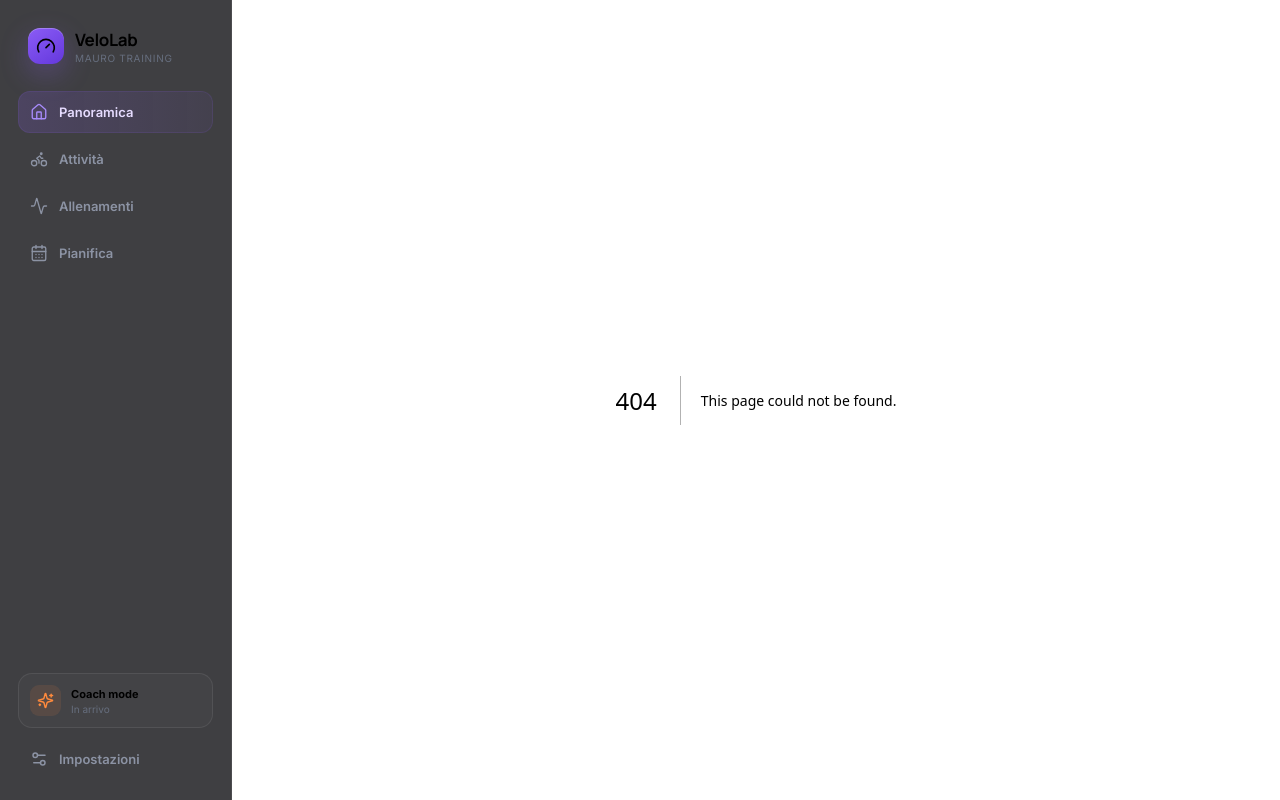
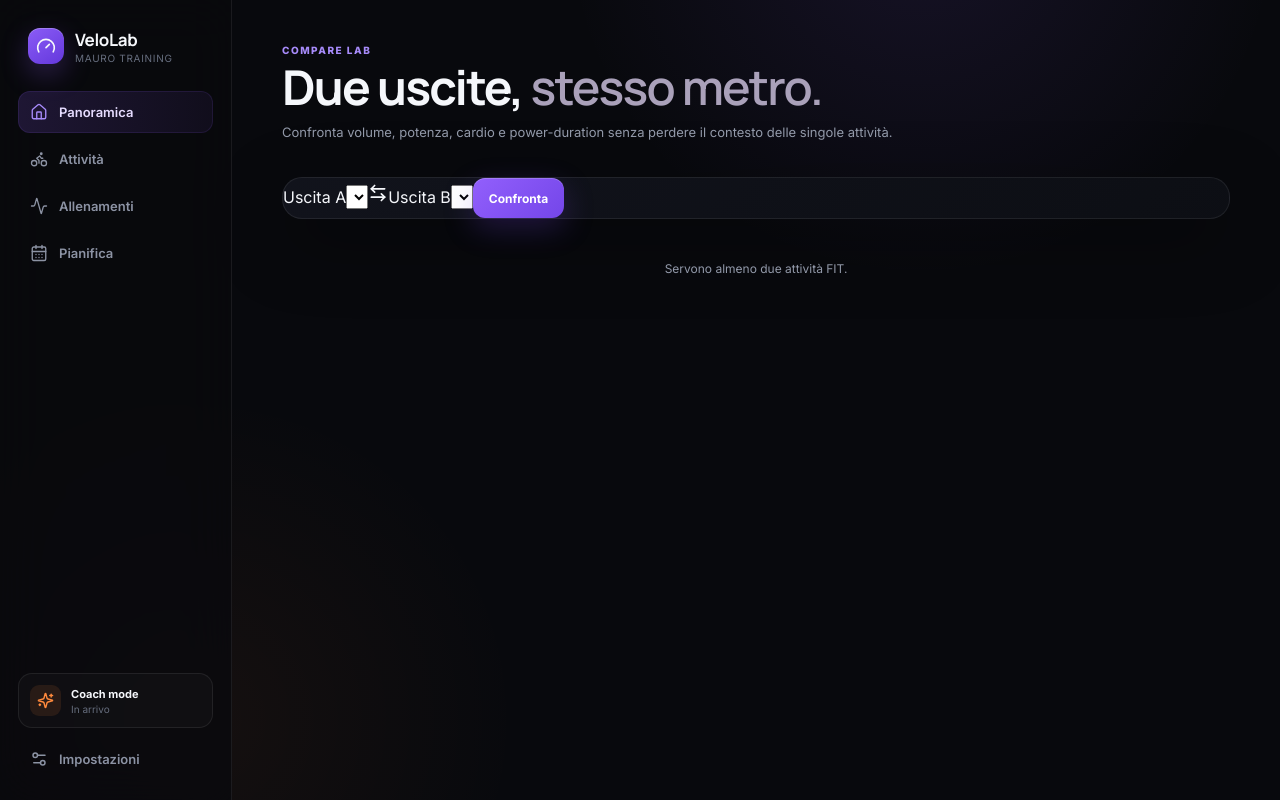
Before and after one commit to MauroPot2/garminactivities, a Next.js app in the folder web/: page /compare in a window 1280 px wide. Before the commit this address had no page. Built offline with nearby package versions, Linux system fonts and the light colour scheme.

Commit message:
feat: add activity comparison workspace

```diff
--- /dev/null
+++ b/web/app/compare/page.tsx
@@ -0,0 +1,55 @@
+import { ArrowLeftRight, Bike, Gauge, HeartPulse, Mountain, Timer, Zap } from "lucide-react";
+import { getActivities, getActivity } from "@/lib/fit";
+import { formatDate, formatDuration, formatNumber } from "@/lib/format";
+
+export const dynamic = "force-dynamic";
+
+type Params = { a?: string; b?: string };
+
+function delta(a?: number, b?: number, digits = 0, suffix = "") {
+  if (a === undefined || b === undefined) return "—";
+  const value = a - b;
+  return `${value > 0 ? "+" : ""}${formatNumber(value, digits)}${suffix}`;
+}
+
+export default async function ComparePage({ searchParams }: { searchParams: Promise<Params> }) {
+  const params = await searchParams;
+  const activities = getActivities(120);
+  const fileA = params.a && activities.some((activity) => activity.file === params.a) ? params.a : activities[0]?.file;
+  const fileB = params.b && activities.some((activity) => activity.file === params.b) ? params.b : activities[1]?.file;
+  const a = fileA ? getActivity(fileA) : undefined;
+  const b = fileB ? getActivity(fileB) : undefined;
+
+  return <div className="pageWrap comparePage">
+    <header className="topbar"><div><div className="eyebrow">COMPARE LAB</div><h1>Due uscite, <span>stesso metro.</span></h1><p>Confronta volume, potenza, cardio e power-duration senza perdere il contesto delle singole attività.</p></div></header>
+
+    <form className="panel comparePicker" method="get">
+      <label><span>Uscita A</span><select name="a" defaultValue={fileA}>{activities.map((activity) => <option key={activity.file} value={activity.file}>{formatDate(activity.date, true)} · {formatNumber(activity.distanceKm,1)} km</option>)}</select></label>
+      <ArrowLeftRight size={20}/>
+      <label><span>Uscita B</span><select name="b" defaultValue={fileB}>{activities.map((activity) => <option key={activity.file} value={activity.file}>{formatDate(activity.date, true)} · {formatNumber(activity.distanceKm,1)} km</option>)}</select></label>
+      <button className="primaryButton" type="submit">Confronta</button>
+    </form>
+
+    {a && b ? <>
+      <section className="compareHeroGrid">
+        {[a,b].map((activity,index) => <div className={`panel compareHero compare-${index === 0 ? "a" : "b"}`} key={activity.file}><div className="compareLetter">{index === 0 ? "A" : "B"}</div><div><span className="sectionLabel">{formatDate(activity.date,true)}</span><h2>Uscita in bici</h2><p>{activity.device ?? "Garmin"}</p></div><strong>{formatNumber(activity.distanceKm,1)}<small> km</small></strong></div>)}
+      </section>
+
+      <section className="panel compareMetrics">
+        <div className="compareMetricHeader"><span>Metrica</span><span>A</span><span>B</span><span>Δ A−B</span></div>
+        {[
+          { label:"Tempo", icon:Timer, a:a.movingSec, b:b.movingSec, render:(v:number)=>formatDuration(v), diff:()=>delta(a.movingSec,b.movingSec,0," s") },
+          { label:"Dislivello", icon:Mountain, a:a.ascentM, b:b.ascentM, render:(v:number)=>`${formatNumber(v)} m`, diff:()=>delta(a.ascentM,b.ascentM,0," m") },
+          { label:"Potenza media", icon:Zap, a:a.avgPower, b:b.avgPower, render:(v:number)=>`${formatNumber(v)} W`, diff:()=>delta(a.avgPower,b.avgPower,0," W") },
+          { label:"Normalized Power", icon:Gauge, a:a.normalizedPower, b:b.normalizedPower, render:(v:number)=>`${formatNumber(v)} W`, diff:()=>delta(a.normalizedPower,b.normalizedPower,0," W") },
+          { label:"FC media", icon:HeartPulse, a:a.avgHr, b:b.avgHr, render:(v:number)=>`${formatNumber(v)} bpm`, diff:()=>delta(a.avgHr,b.avgHr,0," bpm") },
+          { label:"Cadenza pedalando", icon:Bike, a:a.avgCadence, b:b.avgCadence, render:(v:number)=>`${formatNumber(v)} rpm`, diff:()=>delta(a.avgCadence,b.avgCadence,0," rpm") },
+        ].map(({label,icon:Icon,a:av,b:bv,render,diff}) => <div className="compareMetricRow" key={label}><span><Icon size={15}/>{label}</span><b>{av !== undefined ? render(av) : "—"}</b><b>{bv !== undefined ? render(bv) : "—"}</b><strong>{diff()}</strong></div>)}
+      </section>
+
+      <section className="panel compareCurve"><div className="panelHeader"><div><span className="sectionLabel">POWER DURATION</span><h2>Curva di potenza testa a testa</h2></div></div><div className="compareCurveGrid">
+        {a.powerCurve.map((point,index) => { const other=b.powerCurve[index]; const d=point.watts !== null && other?.watts !== null ? point.watts - other.watts : null; return <div key={point.label}><span>{point.label}</span><div><b className="valueA">{point.watts ?? "—"} W</b><b className="valueB">{other?.watts ?? "—"} W</b></div><small>{d !== null ? `${d>0?"+":""}${d} W` : "—"}</small></div>; })}
+      </div></section>
+    </> : <div className="emptyState">Servono almeno due attività FIT.</div>}
+  </div>;
+}
```
